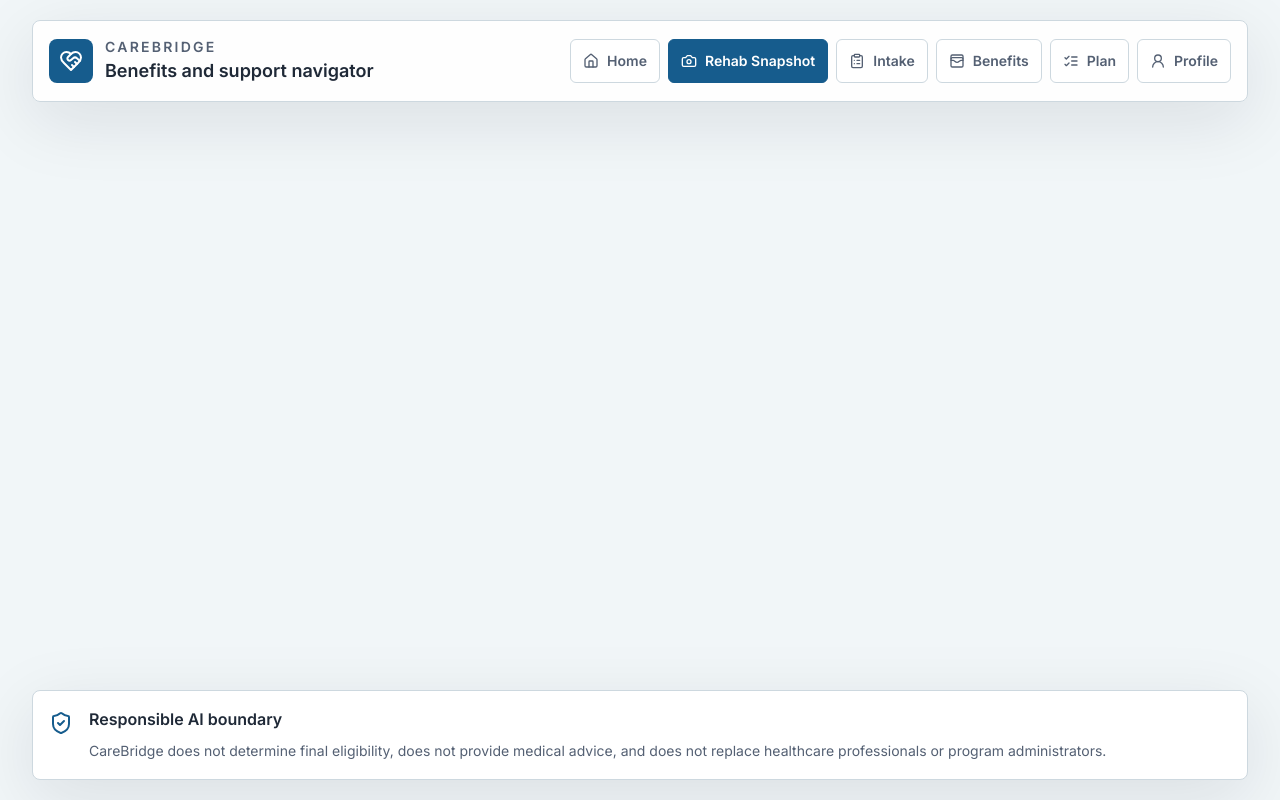
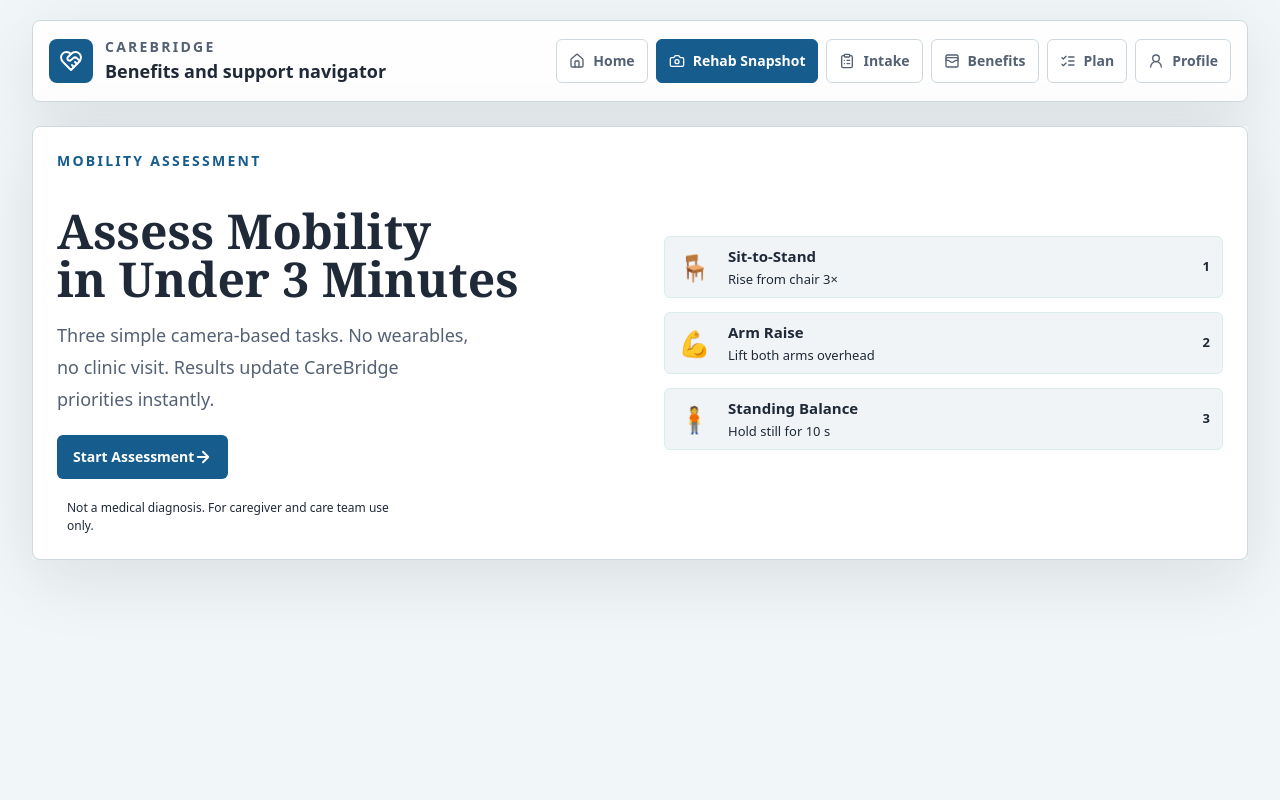
Before and after one commit to nguyenhuytrong/ai_hackathon, a React (Vite) app in the folder frontend/: page /rehab-snapshot in a window 1280 px wide. Shown: the top 800 px of the page. Built offline with nearby package versions, Linux system fonts and the light colour scheme; no server answers.

Commit message:
combined: fix style of rehab snapshot

```diff
--- a/frontend/src/pages/rehab-snapshot-assessment-page.css
+++ b/frontend/src/pages/rehab-snapshot-assessment-page.css
@@ -1,3 +1,40 @@
+@tailwind base;
+@tailwind components;
+@tailwind utilities;
+
+:root {
+  --background: 198 33% 96%;
+  --foreground: 215 28% 17%;
+  --muted: 198 26% 91%;
+  --muted-foreground: 216 16% 39%;
+  --primary: 205 73% 32%;
+  --primary-foreground: 0 0% 100%;
+  --accent: 43 89% 88%;
+  --accent-foreground: 33 45% 22%;
+  --border: 204 22% 84%;
+  font-synthesis: none;
+  text-rendering: optimizeLegibility;
+  -webkit-font-smoothing: antialiased;
+  -moz-osx-font-smoothing: grayscale;
+}
+
+* {
+  box-sizing: border-box;
+}
+
+body {
+  margin: 0;
+  min-width: 320px;
+  min-height: 100vh;
+}
+
+button,
+input,
+textarea,
+select {
+  font: inherit;
+}
+
 .assessment-page {
   min-height: 100vh; display: flex; flex-direction: column;
   background: var(--surface);
--- a/frontend/src/pages/rehab-snapshot-landing-page.css
+++ b/frontend/src/pages/rehab-snapshot-landing-page.css
@@ -1,42 +1,21 @@
 .landing {
-  min-height: 100vh;
   display: flex; flex-direction: column;
   background: linear-gradient(160deg, #EBF5F5 0%, #F7FAFA 60%);
 }
 
-/* Header */
-.landing-header {
-  display: flex; align-items: center; justify-content: space-between;
-  padding: 20px 40px;
-  border-bottom: 1px solid #D9EDED;
-  background: rgba(255,255,255,.7);
-  backdrop-filter: blur(8px);
-}
-.logo { display: flex; align-items: center; gap: 10px; }
-.logo-mark {
-  width: 36px; height: 36px; border-radius: 9px;
-  background: var(--teal); color: white;
-  display: flex; align-items: center; justify-content: center;
-  font-size: 13px; font-weight: 700; letter-spacing: .5px;
-}
-.logo-text { font-weight: 700; font-size: 17px; color: var(--ink); }
-.module-tag {
-  font-size: 12px; font-weight: 600; letter-spacing: .6px;
-  color: var(--teal); background: var(--teal-dim);
-  padding: 4px 12px; border-radius: 999px;
-  text-transform: uppercase;
-}
-
 /* Main */
 .landing-main {
-  flex: 1; display: grid;
+  flex: 1;
+  display: grid;
   grid-template-columns: 1fr 1fr;
-  align-items: center; gap: 48px;
-  max-width: 1100px; margin: 0 auto;
-  padding: 64px 40px;
+  align-items: center;
+  gap: 48px;
+  max-width: 2000px;
+  margin: 0 0;
+  padding: 0px 0px;
 }
 @media (max-width: 768px) {
-  .landing-main { grid-template-columns: 1fr; padding: 40px 24px; }
+  .landing-main { grid-template-columns: 1fr; padding: 24px 24px; }
 }
 
 .hero { display: flex; flex-direction: column; gap: 20px; }
@@ -66,26 +45,20 @@
   display: flex; flex-direction: column; gap: 14px;
 }
 .task-chip {
-  display: flex; align-items: center; gap: 16px;
+  display: flex;
+  align-items: center;
+  gap: 16px;
   background: var(--white);
   border: 1px solid #D9EDED;
   border-radius: var(--radius);
-  padding: 16px 20px;
   transition: box-shadow .18s;
   position: relative;
 }
 .task-chip:hover { box-shadow: var(--shadow); }
-.task-chip-icon { font-size: 26px; flex-shrink: 0; }
+.task-chip-icon { font-size: 26px; flex-shrink: 0; width: 35px; padding: auto; text-align: center; }
 .task-chip-label { font-weight: 600; font-size: 15px; }
 .task-chip-desc  { font-size: 13px; color: var(--ink-60); margin-top: 2px; }
 .task-chip-num {
   margin-left: auto; font-size: 13px; font-weight: 700;
   color: var(--ink-30); flex-shrink: 0;
 }
-
-/* Footer */
-.landing-footer {
-  text-align: center; padding: 20px;
-  font-size: 12px; color: var(--ink-30);
-  border-top: 1px solid #D9EDED;
-}
--- a/frontend/src/pages/rehab-snapshot-landing-page.jsx
+++ b/frontend/src/pages/rehab-snapshot-landing-page.jsx
@@ -1,4 +1,5 @@
 import "./rehab-snapshot-landing-page.css";
+// import "../index.css";
 
 const TASKS = [
   { icon: "🪑", label: "Sit-to-Stand",     desc: "Rise from chair 3×" },
@@ -8,24 +9,21 @@
 
 export default function RehabSnapshotLandingPage({ onStart }) {
   return (
-    <div className="landing">
-      <header className="landing-header">
-        <div className="logo">
-          <span className="logo-mark">CB</span>
-          <span className="logo-text">CareBridge</span>
-        </div>
-        <span className="module-tag">Rehab Snapshot</span>
-      </header>
+    <div className="landing grid gap-6 lg:grid-cols">
+      <main className="landing-main rounded-lg border border-border bg-white p-6 shadow-soft">
+        <div className="hero">
+          <p className="eyebrow text-sm font-semibold uppercase tracking-[0.16em] text-primary">
+            Mobility Assessment
+          </p>
+          <div className="mt-4 max-w-3xl space-y-4">
+            <h1 className="hero-title font-serif text-4xl font-semibold leading-tight tracking-normal text-foreground sm:text-5xl">Assess Mobility<br />in Under 3 Minutes</h1>
+            <p className="hero-sub text-lg leading-8 text-muted-foreground">
+              Three simple camera-based tasks. No wearables, no clinic visit.
+              Results update CareBridge priorities instantly.
+            </p>
+          </div>
 
-      <main className="landing-main">
-        <div className="hero">
-          <p className="eyebrow">Module 2 · Mobility Assessment</p>
-          <h1 className="hero-title">Assess Mobility<br />in Under 3 Minutes</h1>
-          <p className="hero-sub">
-            Three simple camera-based tasks. No wearables, no clinic visit.
-            Results update CareBridge priorities instantly.
-          </p>
-          <button className="btn btn-primary btn-lg" onClick={onStart}>
+          <button className="btn btn-primary btn-lg inline-flex min-h-11 items-center justify-center rounded-md px-4 py-2 text-sm font-semibold transition-colors duration-200 focus:outline-none focus:ring-4 focus:ring-primary/25 bg-primary text-primary-foreground hover:bg-primary/90" onClick={onStart}>
             <span>Start Assessment</span>
             <svg width="18" height="18" viewBox="0 0 24 24" fill="none"
               stroke="currentColor" strokeWidth="2.5" strokeLinecap="round" strokeLinejoin="round">
@@ -39,7 +37,7 @@
 
         <div className="task-preview">
           {TASKS.map((t, i) => (
-            <div key={i} className="task-chip">
+            <div key={i} className="task-chip flex items-center justify-between gap-4 rounded-md bg-muted/50 px-3 py-2">
               <span className="task-chip-icon">{t.icon}</span>
               <div>
                 <p className="task-chip-label">{t.label}</p>
@@ -50,10 +48,6 @@
           ))}
         </div>
       </main>
-
-      <footer className="landing-footer">
-        <p>Powered by MediaPipe · Claude AI · CareBridge Platform</p>
-      </footer>
     </div>
   );
 }
--- a/frontend/src/pages/rehab-snapshot-page.jsx
+++ b/frontend/src/pages/rehab-snapshot-page.jsx
@@ -2,14 +2,13 @@
 import LandingPage from "./rehab-snapshot-landing-page";
 import AssessmentPage from "./rehab-snapshot-assessment-page";
 import ReportPage from "./rehab-snapshot-report-page";
-import "./rehab-snapshot-page.css";
 
 export default function RehabSnapshotPage() {
   const [screen, setScreen] = useState("landing"); // landing | assessment | report
   const [report, setReport] = useState(null);
 
   return (
-    <div className="app">
+    <div className="flex flex-col min-h-screen">
       {screen === "landing" && (
         <LandingPage onStart={() => setScreen("assessment")} />
       )}
--- a/frontend/src/routes/index.tsx
+++ b/frontend/src/routes/index.tsx
@@ -1,6 +1,6 @@
+import RehabSnapshotPage from "@/pages/rehab-snapshot-page";
 import { Route, Routes } from "react-router-dom";
 import { BenefitsPage } from "@/pages/benefits-page";
-import { RehabSnapshotPage } from "@/pages/rehab-snapshot-page";
 import { HomePage } from "@/pages/home-page";
 import { IntakePage } from "@/pages/intake-page";
 import { PlanPage } from "@/pages/plan-page";
@@ -10,7 +10,7 @@
   return (
     <Routes>
       <Route path="/" element={<HomePage />} />
-      <Route path="/rehab_snapshot" element={<RehabSnapshotPage />} />
+      <Route path="/rehab-snapshot" element={<RehabSnapshotPage />} />
       <Route path="/intake" element={<IntakePage />} />
       <Route path="/benefits" element={<BenefitsPage />} />
       <Route path="/plan" element={<PlanPage />} />
--- a/frontend/src/tasks/CameraView.jsx
+++ b/frontend/src/tasks/CameraView.jsx
@@ -1,8 +1,8 @@
 import { useRef, useState, useCallback } from "react";
 import usePose from "../hooks/usePose";
-import SitToStand from "../tasks/SitToStand";
-import ArmRaise from "../tasks/ArmRaise";
-import StandingBalance from "../tasks/StandingBalance";
+import SitToStand from "./SitToStand";
+import ArmRaise from "./ArmRaise";
+import StandingBalance from "./StandingBalance";
 import "./CameraView.css";
 
 const TASKS = [
```
Also changed, not shown: frontend/src/index.css (+0 -155 lines), 2 other files (tests, documents, lock files or other folders).
